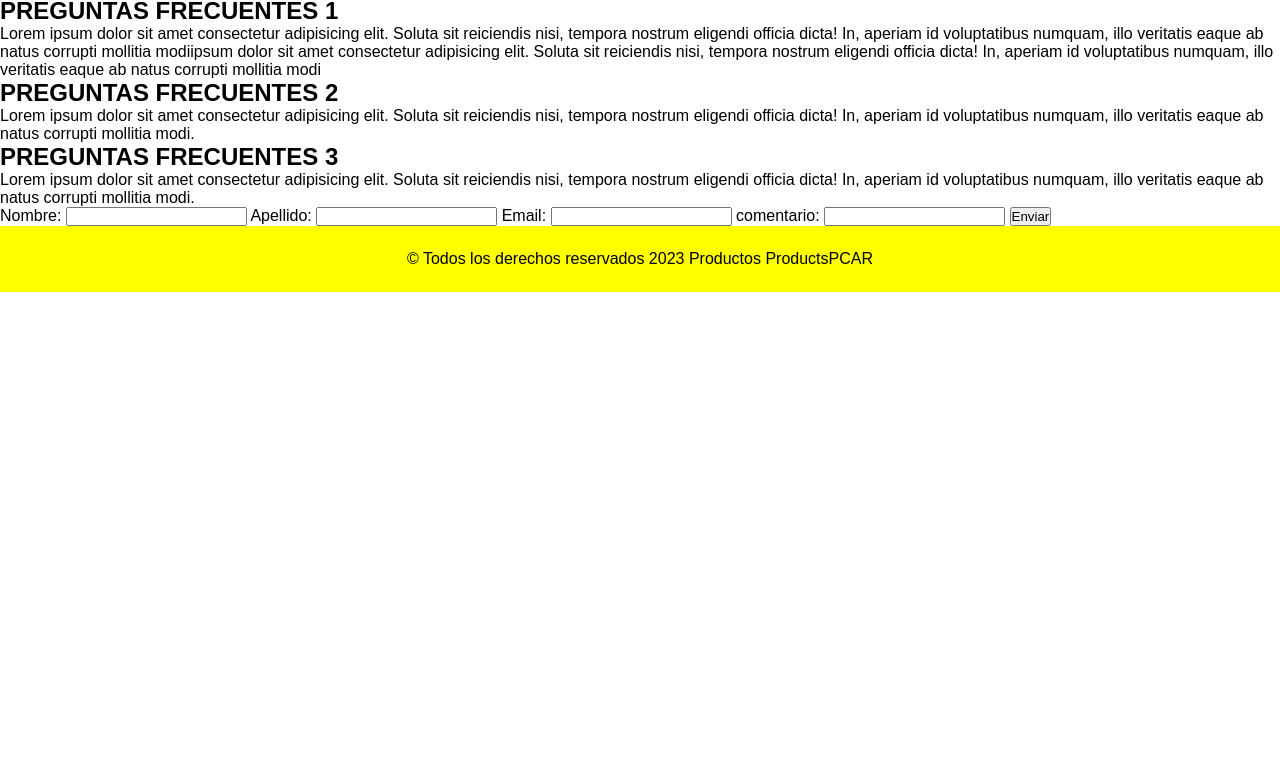
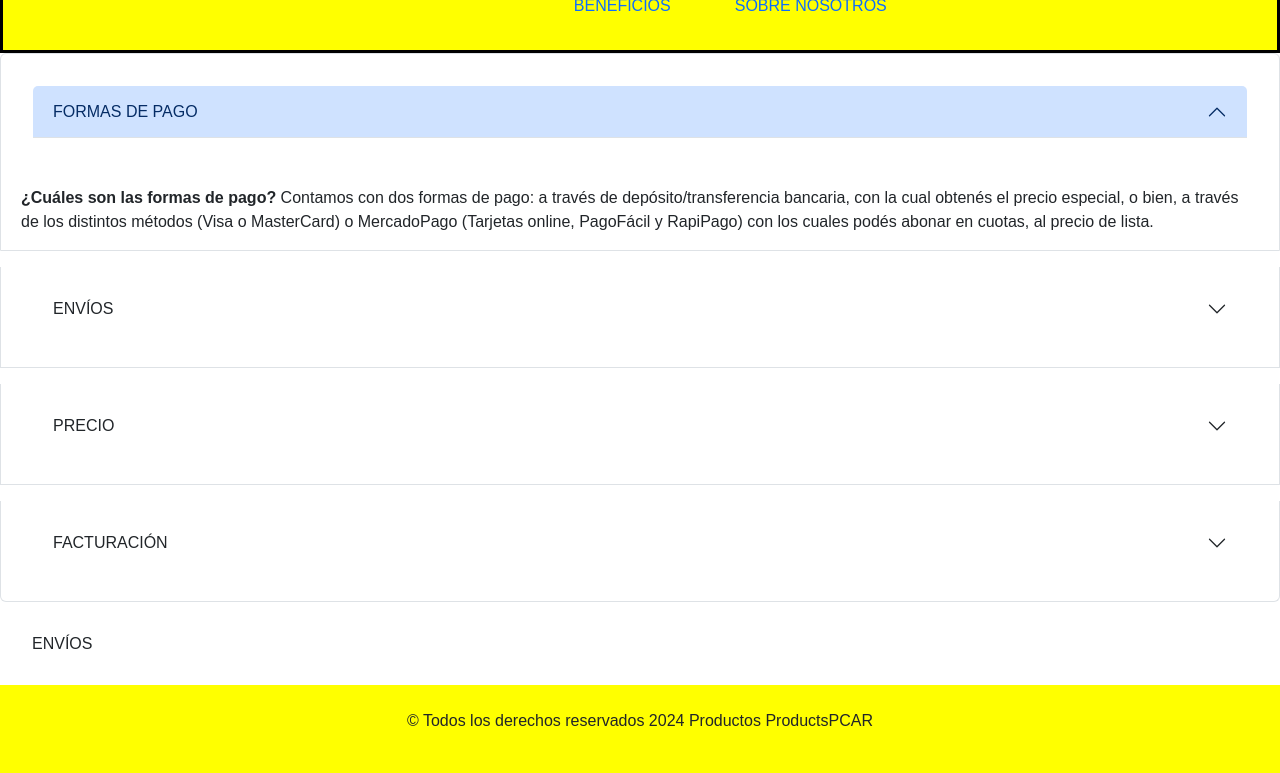
Before and after one commit to LeonardoGorosito/PreEntrega3, a website: page pages/ayuda.html in a window 1280 px wide. Shown: the part 149-922 px from the top of the page. Before the commit the page ends 800 px from the top, so only its background shows below. Drawn offline with nearby package versions, Linux system fonts and the light colour scheme.

Commit message:
añadiendo BTS

```diff
--- a/pages/ayuda.html
+++ b/pages/ayuda.html
@@ -4,6 +4,7 @@
     <meta charset="UTF-8">
     <meta name="viewport" content="width=device-width, initial-scale=1.0">
     <title>AYUDA</title>
+    <link href="https://cdn.jsdelivr.net/npm/bootstrap@5.3.3/dist/css/bootstrap.min.css" rel="stylesheet" integrity="sha384-QWTKZyjpPEjISv5WaRU9OFeRpok6YctnYmDr5pNlyT2bRjXh0JMhjY6hW+ALEwIH" crossorigin="anonymous">
     <link rel="stylesheet" href="../css/style.css">
 </head>
 <body>
@@ -28,16 +29,84 @@
 
 
     <section class="ayuda1">
-        <h2>PREGUNTAS FRECUENTES</h2>
+    <!--    <h2>PREGUNTAS FRECUENTES</h2>
             <P>Lorem ipsum dolor sit amet consectetur adipisicing elit. Soluta sit reiciendis nisi, tempora nostrum eligendi officia dicta! In, aperiam id voluptatibus numquam, illo veritatis eaque ab natus corrupti mollitia modi.
         <h2>PREGUNTAS FRECUENTES 1</h2>
             <P>Lorem ipsum dolor sit amet consectetur adipisicing elit. Soluta sit reiciendis nisi, tempora nostrum eligendi officia dicta! In, aperiam id voluptatibus numquam, illo veritatis eaque ab natus corrupti mollitia modiipsum dolor sit amet consectetur adipisicing elit. Soluta sit reiciendis nisi, tempora nostrum eligendi officia dicta! In, aperiam id voluptatibus numquam, illo veritatis eaque ab natus corrupti mollitia modi
         <h2>PREGUNTAS FRECUENTES 2</h2>
             <P>Lorem ipsum dolor sit amet consectetur adipisicing elit. Soluta sit reiciendis nisi, tempora nostrum eligendi officia dicta! In, aperiam id voluptatibus numquam, illo veritatis eaque ab natus corrupti mollitia modi.
         <h2>PREGUNTAS FRECUENTES 3</h2>
-                    <P>Lorem ipsum dolor sit amet consectetur adipisicing elit. Soluta sit reiciendis nisi, tempora nostrum eligendi officia dicta! In, aperiam id voluptatibus numquam, illo veritatis eaque ab natus corrupti mollitia modi.
-        </P>
+            <P>Lorem ipsum dolor sit amet consectetur adipisicing elit. Soluta sit reiciendis nisi, tempora nostrum eligendi officia dicta! In, aperiam id voluptatibus numquam, illo veritatis eaque ab natus corrupti mollitia modi.</P>
+-->
 
+<div class="accordion" id="accordionPanelsStayOpenExample">
+    <div class="accordion-item">
+      <h2 class="accordion-header">
+        <button class="accordion-button" type="button" data-bs-toggle="collapse" data-bs-target="#panelsStayOpen-collapseOne" aria-expanded="true" aria-controls="panelsStayOpen-collapseOne">
+          FORMAS DE PAGO
+        </button>
+      </h2>
+      <div id="panelsStayOpen-collapseOne" class="accordion-collapse collapse show">
+        <div class="accordion-body">
+          <strong>¿Cuáles son las formas de pago?</strong> Contamos con dos formas de pago: a través de depósito/transferencia bancaria, con la cual obtenés el precio especial, o bien, a través de los distintos métodos  (Visa o MasterCard) o MercadoPago (Tarjetas online, PagoFácil y RapiPago) con los cuales podés abonar en cuotas, al precio de lista.
+        </div>
+      </div>
+    </div>
+
+    <div class="accordion-item">
+      <h2 class="accordion-header">
+        <button class="accordion-button collapsed" type="button" data-bs-toggle="collapse" data-bs-target="#panelsStayOpen-collapseTwo" aria-expanded="false" aria-controls="panelsStayOpen-collapseTwo">
+          ENVÍOS
+        </button>
+      </h2>
+      <div id="panelsStayOpen-collapseTwo" class="accordion-collapse collapse">
+        <div class="accordion-body">
+          <strong>¿Cómo gestiono el envío de mi pedido?</strong> Como nestra página todavia se encuentra en mantenimiento, tendrias que contactar personalmente atraves de las redes sociales o el numero de celular que se encuentra en este sitio web. Para mas informacion contactanos por ayuda@pcproductos.com.ar
+        </div>
+      </div>
+    </div>
+
+    <div class="accordion-item">
+        <h2 class="accordion-header">
+          <button class="accordion-button collapsed" type="button" data-bs-toggle="collapse" data-bs-target="#panelsStayOpen-collapseFour" aria-expanded="false" aria-controls="panelsStayOpen-collapseFour">
+            PRECIO
+          </button>
+        </h2>
+        <div id="panelsStayOpen-collapseFour" class="accordion-collapse collapse">
+          <div class="accordion-body">
+            <strong>¿El precio que figura en la web es el precio final?</strong> Todos los precios en se consultan a la hora de contactar con uno de nuestros vendedores, el mismo incluye el IVA, y se encuentran expresados en pesos argentinos.
+
+          </div>
+        </div>
+      </div>
+
+    <div class="accordion-item">
+      <h2 class="accordion-header">
+        <button class="accordion-button collapsed" type="button" data-bs-toggle="collapse" data-bs-target="#panelsStayOpen-collapseThree" aria-expanded="false" aria-controls="panelsStayOpen-collapseThree">
+           FACTURACIÓN
+        </button>
+      </h2>
+      <div id="panelsStayOpen-collapseThree" class="accordion-collapse collapse">
+        <div class="accordion-body">
+          <strong>¿Cómo tramito la factura de mi compra?</strong>En todas las compras efectuadas en la web, brindamos sin excepción alguna, la factura de compra. Una vez que realiza y abona el pedido, enviamos a tu dirección de correo electrónico la factura correspondiente. Por supuesto, también podés descargarla desde la sección Mi cuenta < Mis facturas. En caso de que precises factura A, solo debes ingresar tu CUIT al cargar el pedido por la web. Tené en cuenta que la factura A puede tener percepciones.
+        </div>
+      </div>
+    </div>
+  </div>
+
+  <div class="accordion-item">
+    <h2 class="accordion-header">
+      <button class="accordion-button collapsed" type="button" data-bs-toggle="collapse" data-bs-target="#panelsStayOpen-collapseTwo" aria-expanded="false" aria-controls="panelsStayOpen-collapseTwo">
+        ENVÍOS
+      </button>
+    </h2>
+    <div id="panelsStayOpen-collapseTwo" class="accordion-collapse collapse">
+      <div class="accordion-body">
+        <strong>¿Cómo gestiono el envío de mi pedido?</strong> Como nestra página todavia se encuentra en mantenimiento, tendrias que contactar personalmente atraves de las redes sociales o el numero de celular que se encuentra en este sitio web. Para mas informacion contactanos por ayuda@pcproductos.com.ar
+      </div>
+    </div>
+  </div>
+<!--
         <form action="form1">
             <label for="nombre">Nombre:</label>
             <input type="text" id="nombre" name="nombre">
@@ -47,11 +116,10 @@
             <input type="Email" id="Email" name="nombre">
             <label for="comentario">comentario:</label>
             <input type="comentario" id="comentario" name="nombre">
-
             <input type="submit" value="Enviar">
 
         </form>
-
+-->
     </section>
 
 
@@ -59,12 +127,12 @@
         <footer class="footer">
             <div class="container">
 
-            <p class="copyright">© Todos los derechos reservados 2023 Productos ProductsPCAR</p>
+            <p class="copyright">© Todos los derechos reservados 2024 Productos ProductsPCAR</p>
             </div>
 
             </footer>
     </div>
-    </header>
 
+    <script src="https://cdn.jsdelivr.net/npm/bootstrap@5.3.3/dist/js/bootstrap.bundle.min.js" integrity="sha384-YvpcrYf0tY3lHB60NNkmXc5s9fDVZLESaAA55NDzOxhy9GkcIdslK1eN7N6jIeHz" crossorigin="anonymous"></script>
 </body>
 </html>
--- /dev/null
+++ b/sass/_ayuda.scss
@@ -0,0 +1,17 @@
+.ayuda1 {
+    h2{
+        margin: 1rem 1rem;
+        padding: 1rem;
+        gap: 10px;
+        text-align: center;
+    }
+    p{
+        margin: 1rem 1rem;
+        padding: 1rem;
+    }
+
+    //.form1{
+    //    background-color: tomato;
+    //    margin-left: 3rem;
+    //}
+}
--- a/sass/_footer.scss
+++ b/sass/_footer.scss
@@ -2,8 +2,6 @@ footer{
     background-color: yellow;
     position:relative;
     bottom: 0;
-    left: 0;
-    right: 0;
     padding:3vh;
     text-align: center;
 
--- a/sass/style.scss
+++ b/sass/style.scss
@@ -4,11 +4,13 @@
 @use 'footer';
 @use 'redes';
 @use 'mqtablet';
+@use 'ayuda';
 
 
 $color1: yellow;
 
 body{
+    font-family: Arial;
 }
 
 header{
@@ -16,6 +18,7 @@ header{
     background-color: $color1;
     justify-content: space-between;
     border: 3px solid #000;
+    padding: 0;
 }
 
 .main{
```
Also changed, not shown: css/style.css, 1 other file. Lines whose indentation alone changed are shown as unchanged.
